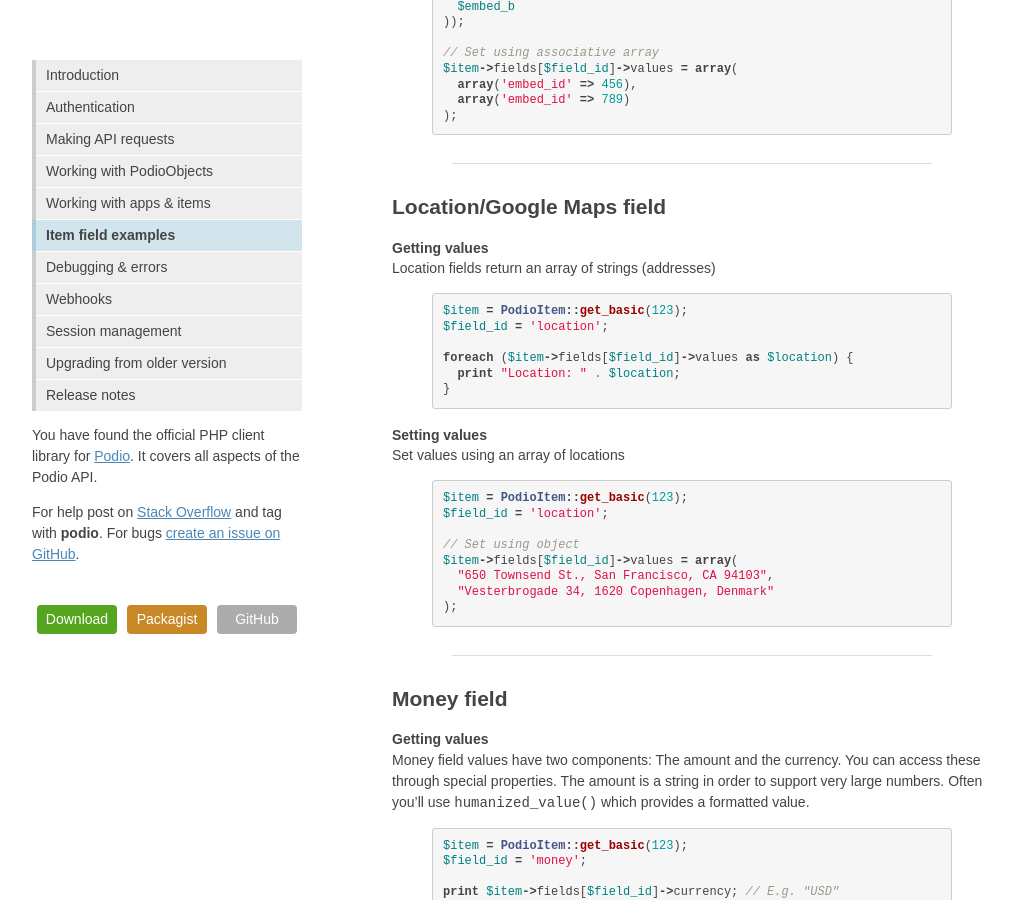
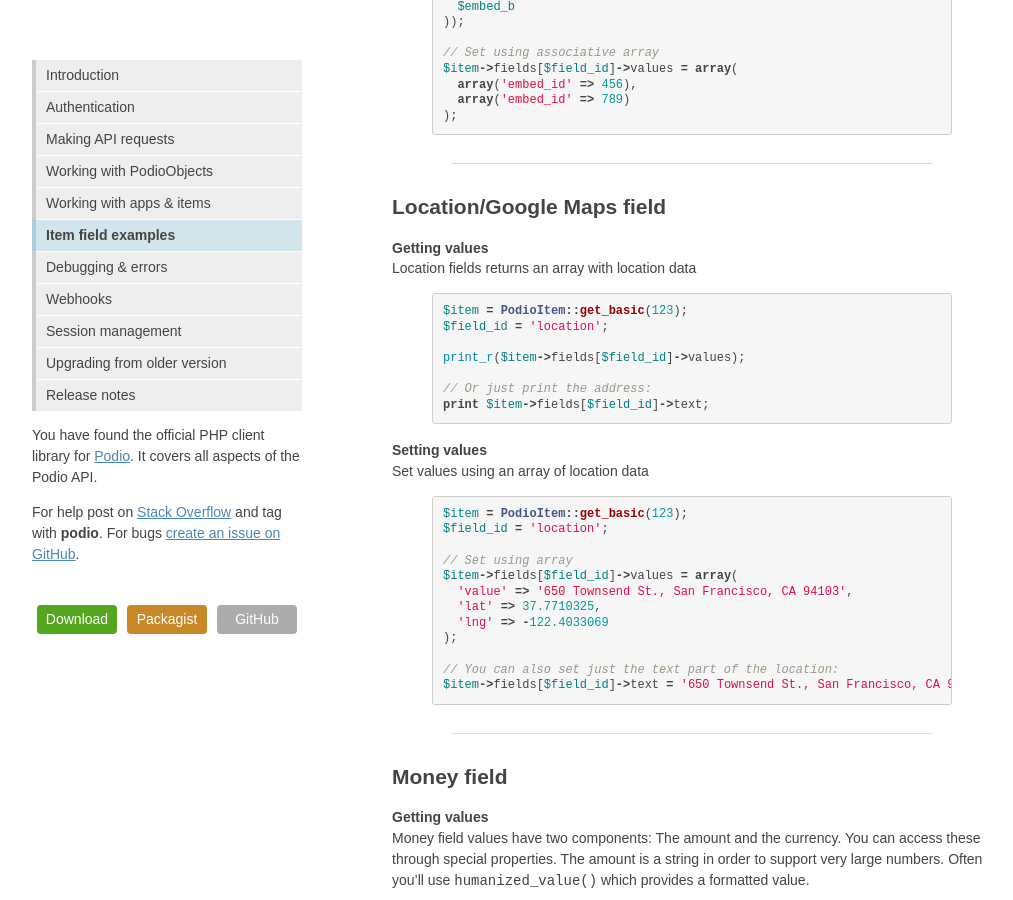
Before and after one commit to podio-community/podio-php, a Jekyll site: the page built from fields/index.md, in a window 1280 px wide and 900 px high, scrolled down 6537 px. Shown: the whole window, without its empty margins (128-1141 px from the left). Built offline with Jekyll 4.4.1, drawn with Linux system fonts in a browser that asks for light colours.

Commit message:
Update location field example

```diff
--- a/fields/index.md
+++ b/fields/index.md
@@ -396,27 +396,33 @@ $item->fields[$field_id]->values = array(
 ## Location/Google Maps field
 
 #### Getting values
-Location fields return an array of strings (addresses)
+Location fields returns an array with location data
 {% highlight php startinline %}
 $item = PodioItem::get_basic(123);
 $field_id = 'location';
 
-foreach ($item->fields[$field_id]->values as $location) {
-  print "Location: " . $location;
-}
+print_r($item->fields[$field_id]->values);
+
+// Or just print the address:
+print $item->fields[$field_id]->text;
 {% endhighlight %}
 
 #### Setting values
-Set values using an array of locations
+Set values using an array of location data
 {% highlight php startinline %}
 $item = PodioItem::get_basic(123);
 $field_id = 'location';
 
-// Set using object
+// Set using array
 $item->fields[$field_id]->values = array(
-  "650 Townsend St., San Francisco, CA 94103",
-  "Vesterbrogade 34, 1620 Copenhagen, Denmark"
+  'value' => '650 Townsend St., San Francisco, CA 94103',
+  'lat' => 37.7710325,
+  'lng' => -122.4033069
 );
+
+// You can also set just the text part of the location:
+$item->fields[$field_id]->text = '650 Townsend St., San Francisco, CA 94103';
+
 {% endhighlight %}
 
 
```
